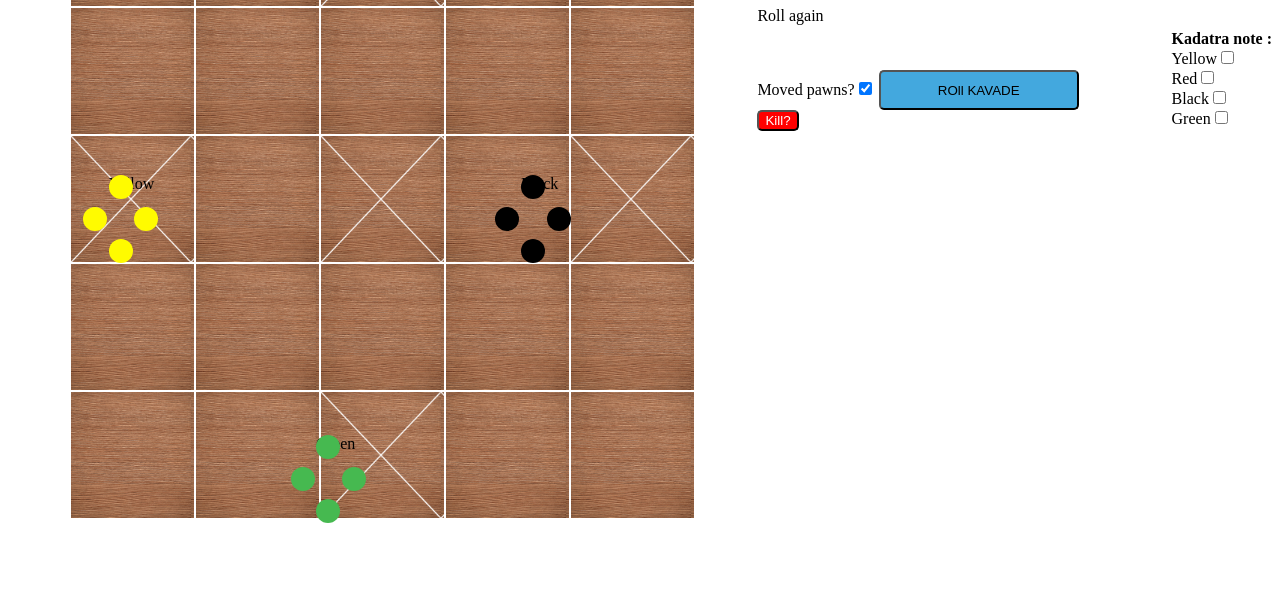
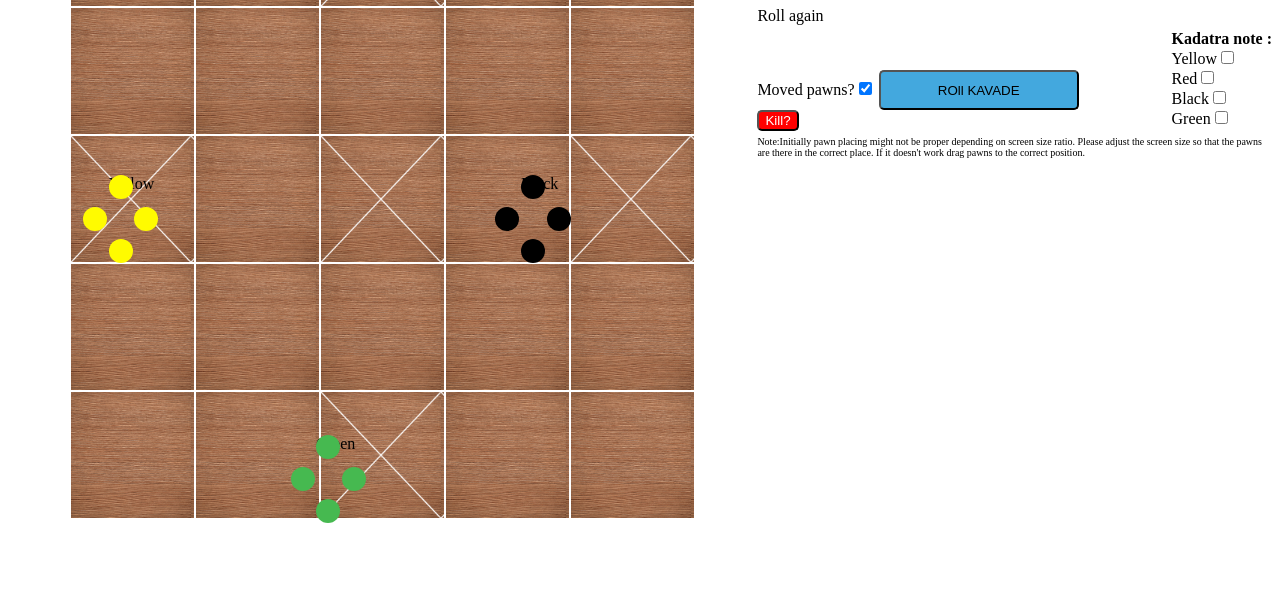
Before and after one commit to AbhilashGokhale/KAVADE, a plain HTML site: page index.html in a window 1280 px wide. Shown: the part 141-731 px from the top of the page. Drawn offline with Linux system fonts and the light colour scheme.

Commit message:
Update index.html

```diff
--- a/index.html
+++ b/index.html
@@ -340,6 +340,8 @@ Moved pawns?<input type="checkbox" id="checkbox" checked="true" /> <button id="b
 
 <div class="killnote" id="killnote" style=" margin-top: 5px;"></div>
 <div class="template"></div>
+<div style="font-size: 10px;">Note:Initially pawn placing might not be proper depending on screen size ratio. Please adjust the screen size so that the pawns are there in the correct place. If it doesn't work drag pawns to the correct position.</div>
+
 
 
 
```
